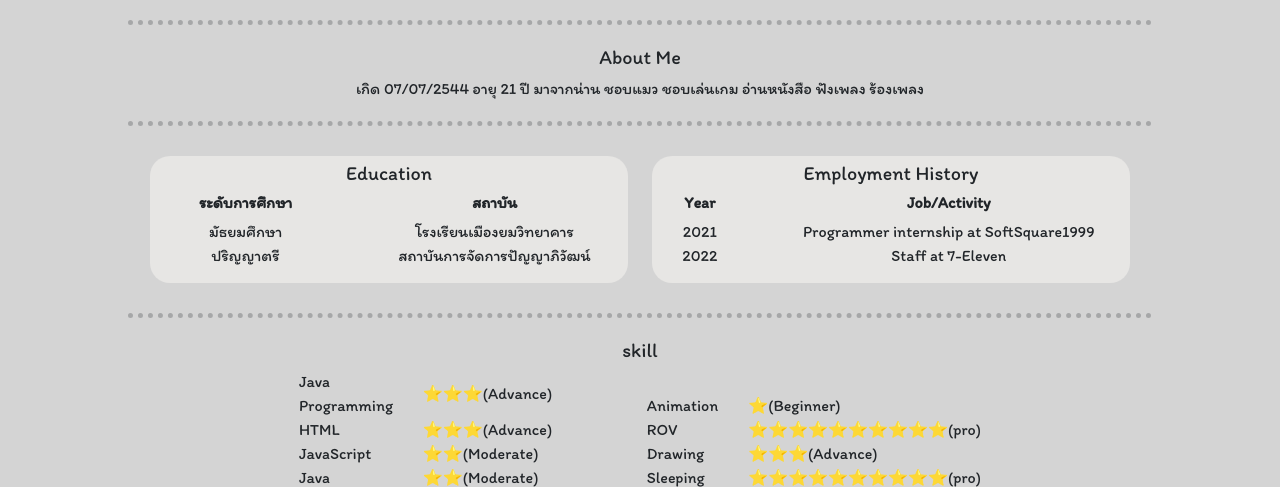
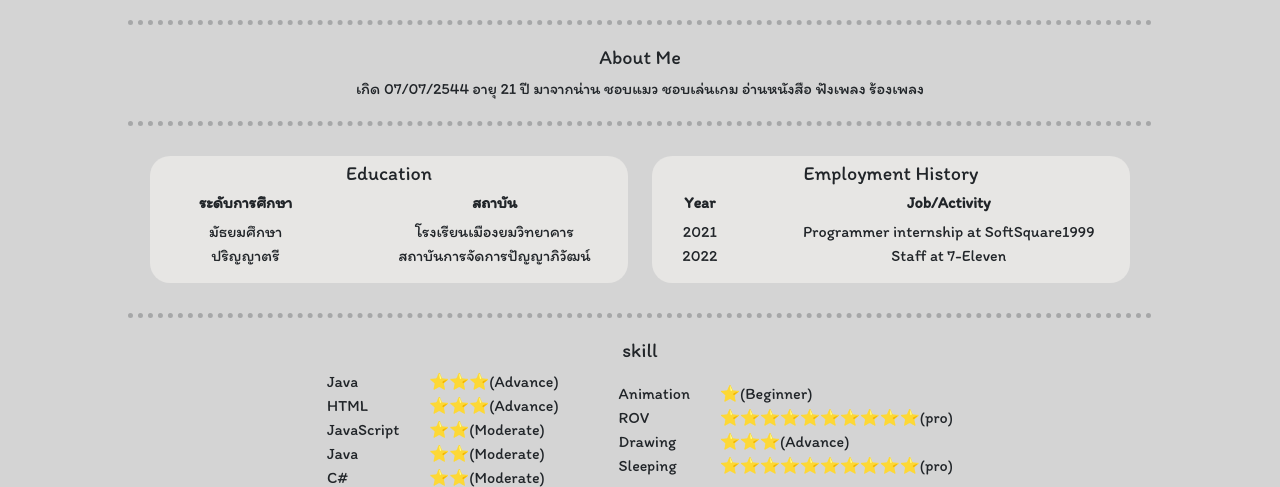
Before and after one commit to Teerapat7nes/ResumeTeerapat, a plain HTML site: page index.html in a window 1280 px wide. Shown: the part 330-817 px from the top of the page. Drawn offline with nearby package versions, Linux system fonts and the light colour scheme.

Commit message:
edit_index.html
java programing

```diff
--- a/index.html
+++ b/index.html
@@ -144,7 +144,7 @@
                 <div class="col-lg-6 col-md-6 col-sm-12">
                   <table class="v1234">
                   <tr>
-                    <td>Java Programming</td>
+                    <td>Java</td>
                     <td>⭐⭐⭐(Advance)</td>
                   </tr>
                   <tr>
```
